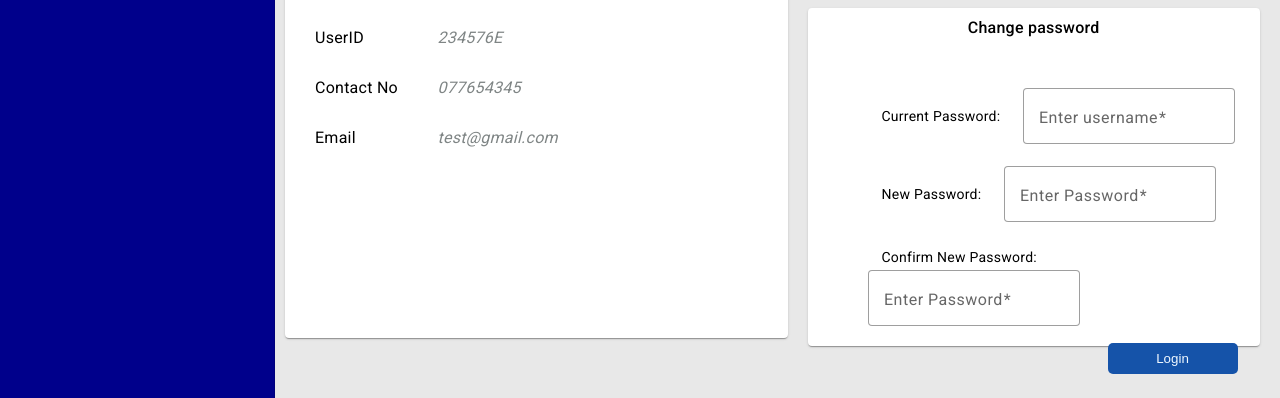
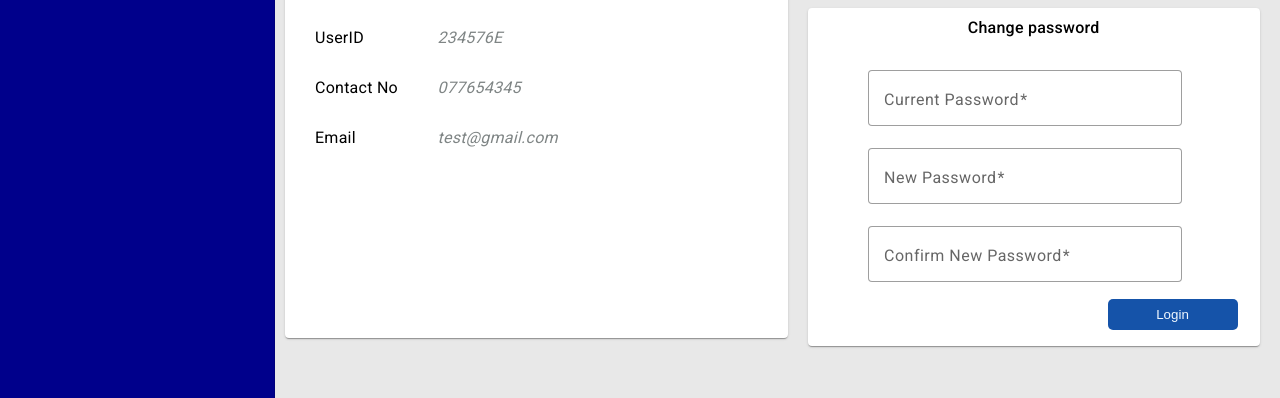
Before and after one commit to codingPentagon/ZoneEd, an Angular app in the folder frontend/: page /tchProfile in a window 1280 px wide. Shown: the part 386-784 px from the top of the page. Built offline with nearby package versions, Linux system fonts and the light colour scheme.

Commit message:
updated html and css in user profile

```diff
--- a/frontend/src/app/tchr-profile/tchr-profile.component.css
+++ b/frontend/src/app/tchr-profile/tchr-profile.component.css
@@ -91,7 +91,7 @@
 
  .login-container{
   margin-left: 60px;
-  margin-top: 20px;
+  margin-top: 2px;
  }
 
 
@@ -99,7 +99,7 @@ label{
 
   padding: 3px 3px 3px 4px;
   display: inline-block;
-  margin-right: 20px;
+  margin-right: 50px;
   margin-left: 10px;
 }
 form button{
@@ -132,3 +132,6 @@ display: flex;
  margin-left: 300px;
  margin-top: -5px;
 }
+mat-form-field {
+  width: 80%;
+}
--- a/frontend/src/app/tchr-profile/tchr-profile.component.html
+++ b/frontend/src/app/tchr-profile/tchr-profile.component.html
@@ -52,24 +52,24 @@
         <p class="topic">Change password</p>
       <div class="login-container">
         <div class="field">
-          <label for="newPassword">Current Password:</label>
+
           <mat-form-field class="fullName" appearance="outline">
-            <mat-label>Enter username</mat-label>
-             <input matInput placeholder="" id="initName" name="initName" ngModel required>
+            <mat-label>Current Password</mat-label>
+             <input matInput placeholder="Enter current password here" id="initName" name="initName" ngModel required>
             </mat-form-field>
         </div>
         <div class="field">
-          <label for="newPassword">New Password:</label>
+
           <mat-form-field class="fullName" appearance="outline">
-            <mat-label>Enter Password</mat-label>
-             <input type="password" matInput placeholder="" id="initName" name="initName" ngModel required>
+            <mat-label>New Password</mat-label>
+             <input type="password" matInput placeholder="Enter new password here" id="initName" name="initName" ngModel required>
             </mat-form-field>
         </div>
         <div class="field">
-          <label for="newPassword">Confirm New Password:</label>
+
           <mat-form-field class="fullName" appearance="outline">
-            <mat-label>Enter Password</mat-label>
-             <input type="password" matInput placeholder="" id="initName" name="initName" ngModel required>
+            <mat-label>Confirm New Password</mat-label>
+             <input type="password" matInput placeholder="Enter new password here" id="initName" name="initName" ngModel required>
             </mat-form-field>
         </div>
       </div>
```
